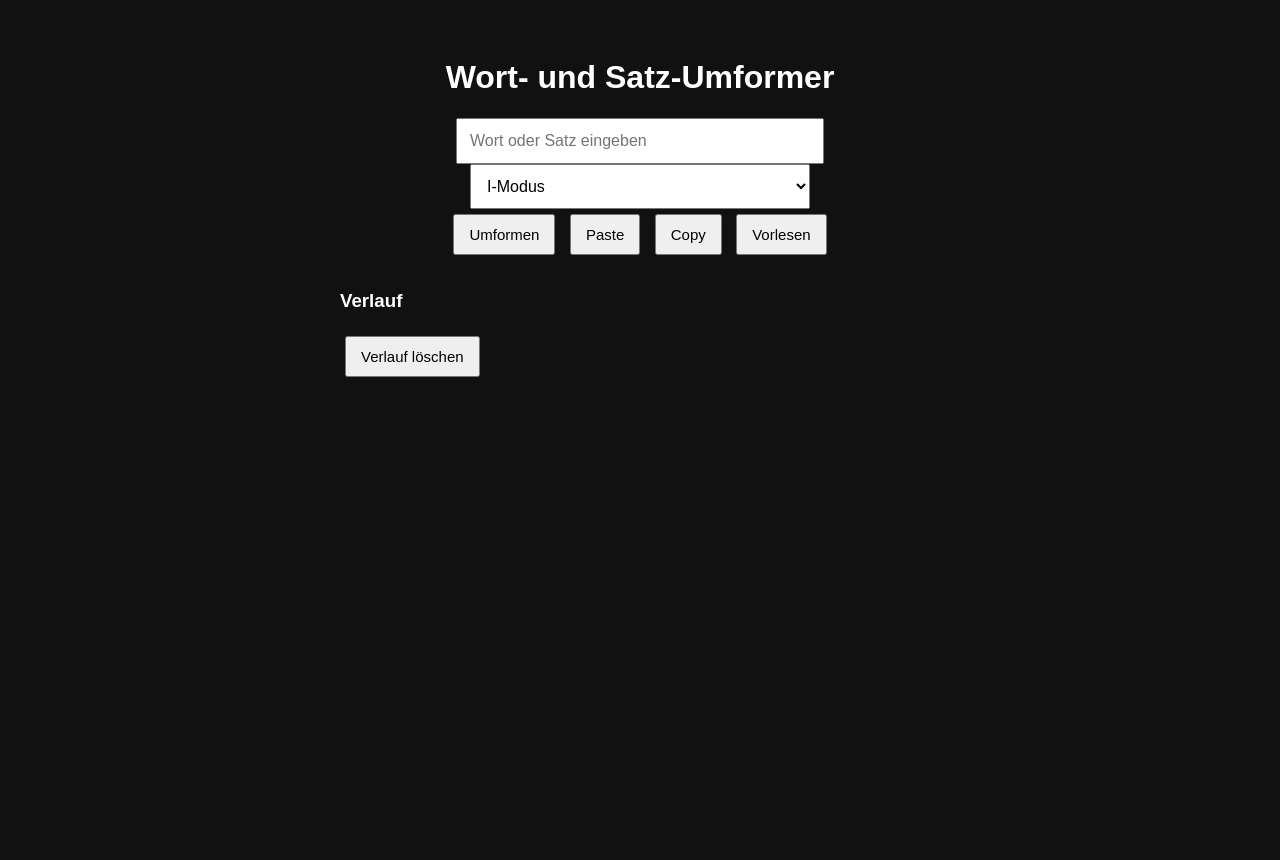
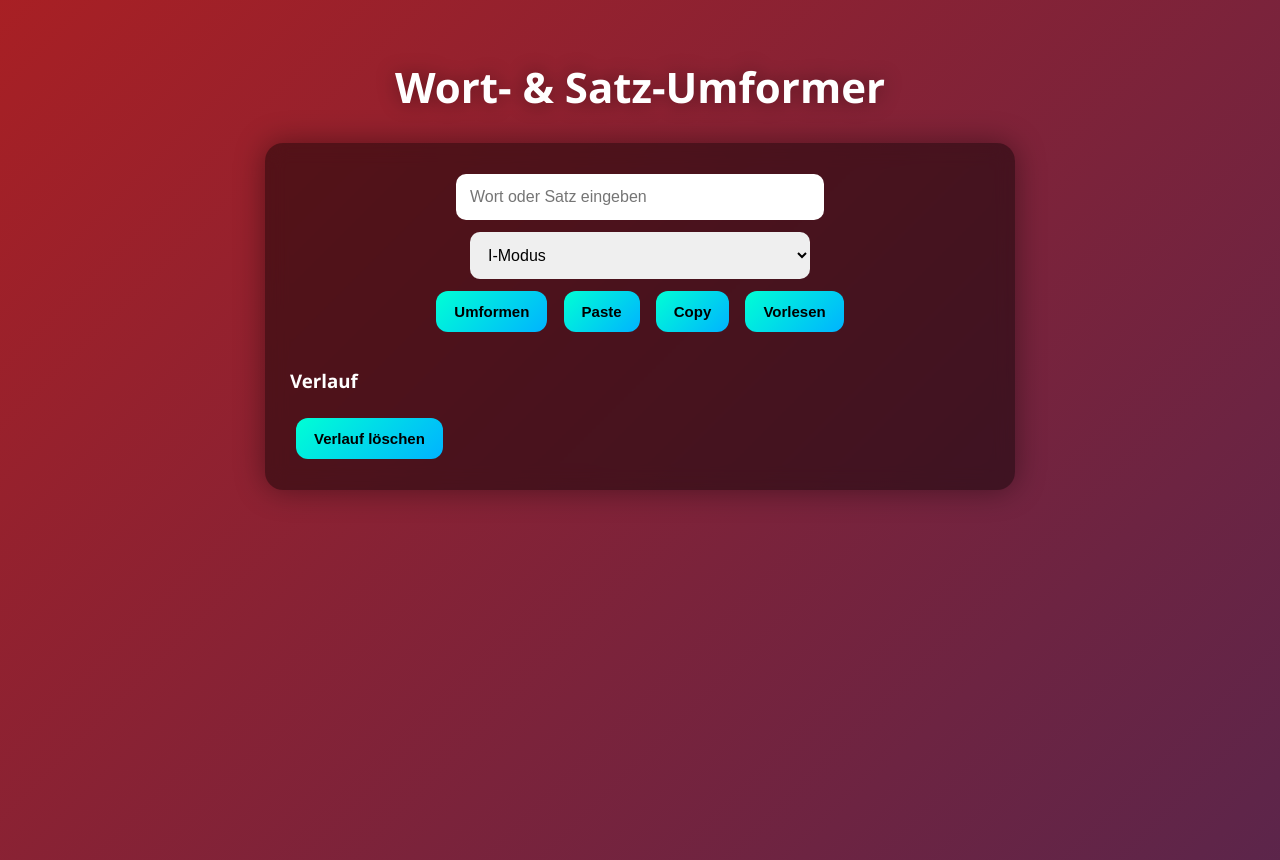
Before and after one commit to Bauprofi278/umformer, a plain HTML site: page index.html in a window 1280 px wide. Before the commit the page ends 800 px from the top, so only its background shows below. Drawn offline with Linux system fonts and the light colour scheme.

Commit message:
Revamp index.html with new styles and features
Updated styles and functionality for the word and sentence transformer.

```diff
--- a/index.html
+++ b/index.html
@@ -2,79 +2,136 @@
 <html lang="de">
 <head>
 <meta charset="UTF-8">
-<title>Wort und Satz Umformer</title>
+<title>Wort & Satz Umformer ✨</title>
 
 <style>
 :root {
-  --bg: #111;
+  --bg1: #1a2a6c;
+  --bg2: #b21f1f;
+  --bg3: #fdbb2d;
   --fg: #fff;
+  --accent: #00ffd5;
 }
 
 body {
-  background: var(--bg);
+  margin: 0;
+  min-height: 100vh;
+  background: linear-gradient(-45deg, var(--bg1), var(--bg2), var(--bg3));
+  background-size: 400% 400%;
+  animation: gradientMove 18s ease infinite;
   color: var(--fg);
-  font-family: Arial, sans-serif;
+  font-family: "Segoe UI", Arial, sans-serif;
+  text-align: center;
   padding: 30px;
-  text-align: center;
+  overflow-x: hidden;
 }
 
-body.mobile {
-  font-size: 18px;
+@keyframes gradientMove {
+  0% { background-position: 0% 50%; }
+  50% { background-position: 100% 50%; }
+  100% { background-position: 0% 50%; }
+}
+
+h1 {
+  font-size: 42px;
+  cursor: pointer;
+  text-shadow: 0 0 20px rgba(0,0,0,.4);
+}
+
+.container {
+  background: rgba(0,0,0,0.45);
+  backdrop-filter: blur(10px);
+  border-radius: 18px;
+  padding: 25px;
+  max-width: 700px;
+  margin: auto;
+  box-shadow: 0 0 30px rgba(0,0,0,.4);
 }
 
 input, select {
-  padding: 12px;
+  padding: 14px;
   font-size: 16px;
   width: 340px;
   max-width: 95%;
+  border-radius: 10px;
+  border: none;
+  margin: 6px;
 }
 
 button {
-  padding: 10px 14px;
+  padding: 12px 18px;
   font-size: 15px;
-  margin: 5px;
+  border-radius: 12px;
+  border: none;
   cursor: pointer;
+  margin: 6px;
+  background: linear-gradient(135deg, #00ffd5, #00b3ff);
+  color: #000;
+  font-weight: bold;
+  transition: transform .15s, box-shadow .15s;
+}
+
+button:hover {
+  transform: scale(1.08);
+  box-shadow: 0 0 20px rgba(0,255,213,.7);
 }
 
 .result {
   margin-top: 20px;
-  font-size: 26px;
+  font-size: 28px;
   font-weight: bold;
   word-wrap: break-word;
+  animation: pop .25s ease;
+}
+
+@keyframes pop {
+  from { transform: scale(.85); opacity: .4; }
+  to { transform: scale(1); opacity: 1; }
 }
 
 .history {
   margin-top: 30px;
-  max-width: 600px;
-  margin-inline: auto;
   text-align: left;
 }
 
 .history-item {
   display: flex;
   justify-content: space-between;
-  align-items: center;
-  border-bottom: 1px solid #333;
+  border-bottom: 1px solid rgba(255,255,255,.2);
   padding: 6px 0;
   font-size: 14px;
 }
 
-.history-item span {
+.delete {
+  color: #ff7070;
   cursor: pointer;
 }
 
-.delete {
-  color: #ff5555;
-  cursor: pointer;
-  margin-left: 10px;
+canvas {
+  position: fixed;
+  inset: 0;
+  pointer-events: none;
+  z-index: -1;
+}
+
+.rainbow {
+  animation: rainbow 2s linear infinite;
+}
+
+@keyframes rainbow {
+  0% { filter: hue-rotate(0deg); }
+  100% { filter: hue-rotate(360deg); }
 }
 </style>
 </head>
 
 <body>
 
-<h1>Wort- und Satz-Umformer</h1>
+<canvas id="particles"></canvas>
 
+<h1 id="title">Wort- & Satz-Umformer</h1>
+
+<div class="container">
   <input id="input" placeholder="Wort oder Satz eingeben">
   <br>
 
@@ -82,8 +139,9 @@ button {
     <option value="i">I-Modus</option>
     <option value="u">U-Modus</option>
     <option value="o">O-Modus</option>
-  <option value="chaos">Chaos-Modus</option>
+    <option value="chaos">Chaos-Modus 😈</option>
   </select>
+
   <br>
 
   <button onclick="convert()">Umformen</button>
@@ -98,40 +156,26 @@ button {
     <div id="history"></div>
     <button onclick="clearHistory()">Verlauf löschen</button>
   </div>
+</div>
 
 <script>
 const input = document.getElementById("input");
 const resultDiv = document.getElementById("result");
 const historyDiv = document.getElementById("history");
 const modeSelect = document.getElementById("mode");
+const title = document.getElementById("title");
 
 let history = JSON.parse(localStorage.getItem("history") || "[]");
 
-function isMobileDevice() {
-  return /Mobi|Android|iPhone/i.test(navigator.userAgent);
-}
-
-if (isMobileDevice()) {
-  document.body.classList.add("mobile");
-}
-
+/* -------- Wort Logik -------- */
 function transformWord(word, mode) {
-  if (mode === "chaos") {
-    return word.replace(/[aeiouäöü]/gi, "i");
-  }
-
+  if (mode === "chaos") return word.replace(/[aeiouäöü]/gi, "i");
   const lower = word.toLowerCase();
   if (lower.endsWith(mode)) return word;
-
   if (lower.endsWith("er") || lower.endsWith("en") || lower.endsWith("el"))
     return word.slice(0, -2) + mode;
-
-  if (lower.endsWith("e"))
+  if (lower.endsWith("e") || /[aeiouäöü]$/.test(lower))
     return word.slice(0, -1) + mode;
-
-  if (/[aeiouäöü]$/.test(lower))
-    return word.slice(0, -1) + mode;
-
   return word + mode;
 }
 
@@ -149,26 +193,23 @@ function convert() {
 
   history.unshift({ original: text, result: converted });
   history = history.slice(0, 40);
-
   localStorage.setItem("history", JSON.stringify(history));
   renderHistory();
+
+  spawnConfetti();
 }
 
+/* -------- Verlauf -------- */
 function renderHistory() {
   historyDiv.innerHTML = "";
   history.forEach((item, i) => {
     const div = document.createElement("div");
     div.className = "history-item";
     div.innerHTML = `
-      <span onclick="reuse(${i})">${item.original} → ${item.result}</span>
-      <span class="delete" onclick="deleteItem(${i})">X</span>
-    `;
+      <span onclick="input.value='${item.original.replace(/'/g,"")}';">${item.original} → ${item.result}</span>
+      <span class="delete" onclick="deleteItem(${i})">X</span>`;
     historyDiv.appendChild(div);
   });
-}
-
-function reuse(i) {
-  input.value = history[i].original;
 }
 
 function deleteItem(i) {
@@ -199,8 +240,60 @@ function speak() {
   speechSynthesis.speak(u);
 }
 
-input.addEventListener("keydown", e => {
-  if (e.key === "Enter") convert();
+/* -------- Partikel -------- */
+const canvas = document.getElementById("particles");
+const ctx = canvas.getContext("2d");
+let particles = [];
+
+function resize() {
+  canvas.width = innerWidth;
+  canvas.height = innerHeight;
+}
+resize();
+addEventListener("resize", resize);
+
+function spawn(x, y, amount = 12) {
+  for (let i = 0; i < amount; i++) {
+    particles.push({
+      x, y,
+      vx: (Math.random() - .5) * 4,
+      vy: (Math.random() - .5) * 4,
+      life: 40
+    });
+  }
+}
+
+function spawnConfetti() {
+  spawn(innerWidth / 2, innerHeight / 2, 20);
+}
+
+function animate() {
+  ctx.clearRect(0,0,canvas.width,canvas.height);
+  particles.forEach(p => {
+    p.x += p.vx;
+    p.y += p.vy;
+    p.life--;
+    ctx.fillStyle = "rgba(255,255,255,.8)";
+    ctx.fillRect(p.x, p.y, 2, 2);
+  });
+  particles = particles.filter(p => p.life > 0);
+  requestAnimationFrame(animate);
+}
+animate();
+
+/* -------- Easter Eggs -------- */
+title.addEventListener("click", e => {
+  spawn(e.clientX, e.clientY, 25);
+});
+
+const konami = ["ArrowUp","ArrowUp","ArrowDown","ArrowDown","ArrowLeft","ArrowRight","ArrowLeft","ArrowRight","b","a"];
+let buffer = [];
+addEventListener("keydown", e => {
+  buffer.push(e.key);
+  buffer.splice(-konami.length - 1, buffer.length - konami.length);
+  if (konami.every((k,i)=>k===buffer[i])) {
+    document.body.classList.toggle("rainbow");
+  }
 });
 
 renderHistory();
```
Lines whose indentation alone changed are shown as unchanged.
